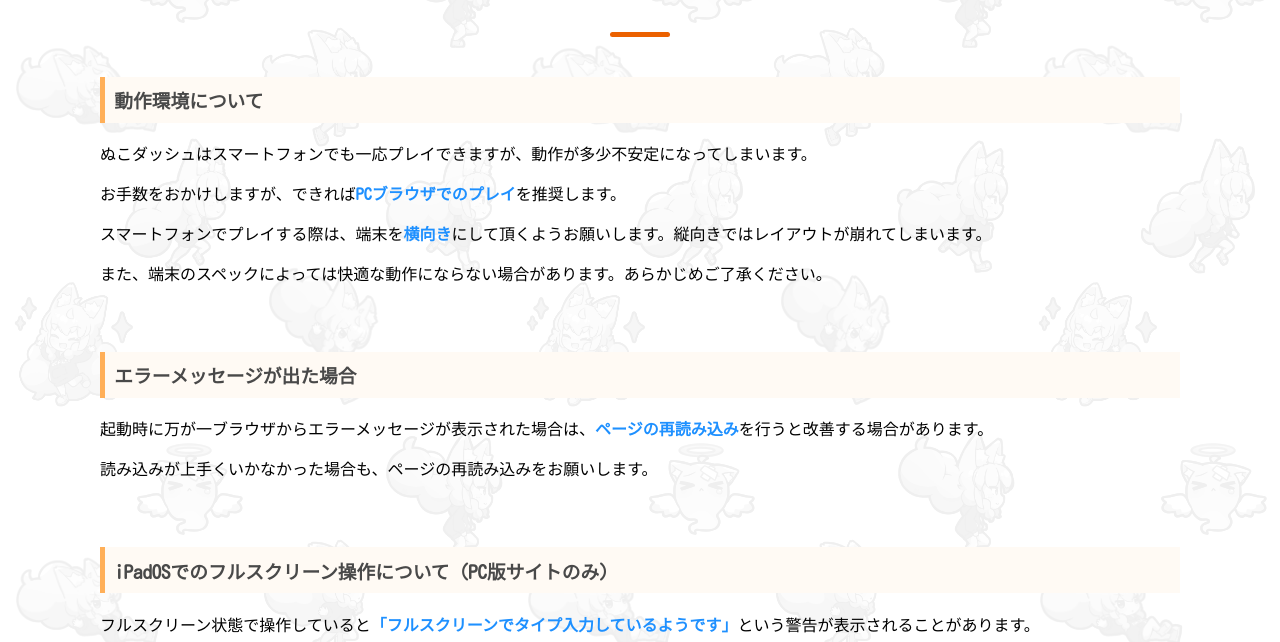
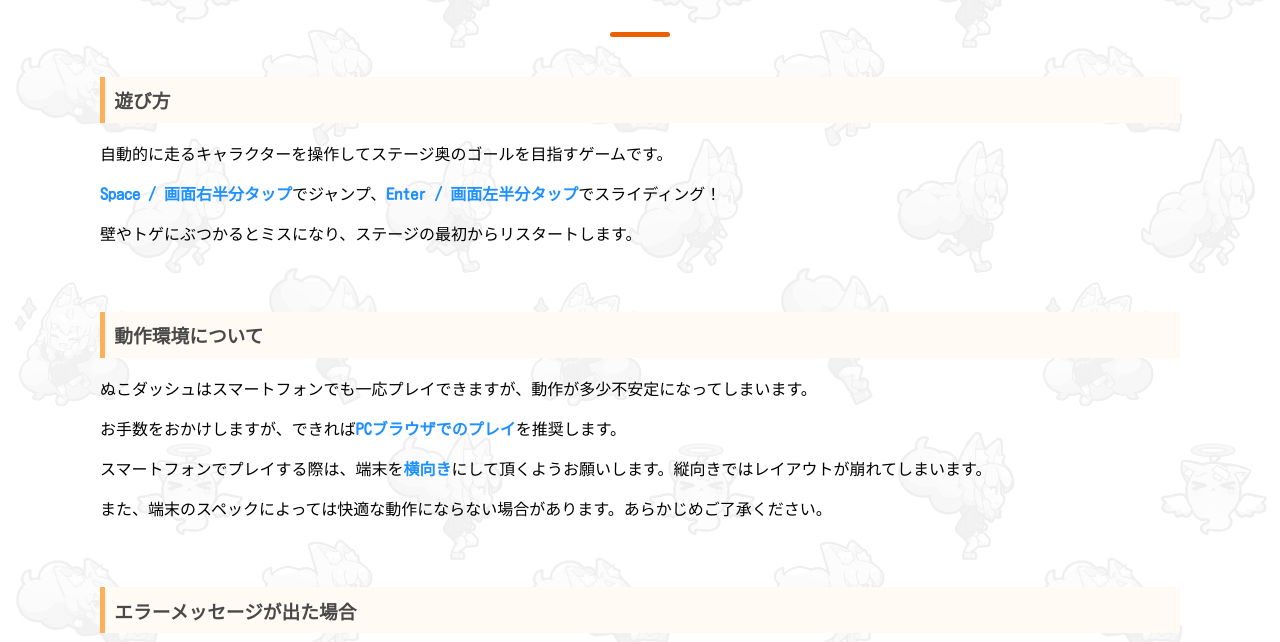
Before and after one commit to BattleNuko/NukoDashDev, a plain HTML site: page docs/help.html in a window 1280 px wide. Shown: the part 94-736 px from the top of the page. Drawn offline with Linux system fonts and the light colour scheme; a web font is replaced by a local one.

Commit message:
ヘルプページに遊び方追加

```diff
--- a/docs/help.html
+++ b/docs/help.html
@@ -3,7 +3,7 @@
   <head>
     <meta charset="utf-8">
     <meta http-equiv="Content-Type" content="text/html; charset=utf-8">
-    <title>動作について | NukoDash!</title>
+    <title>ヘルプページ | NukoDash!</title>
     <link rel="shortcut icon" href="TemplateData/favicon.ico">
     <link rel="stylesheet" href="TemplateData/style.css">
 
@@ -18,6 +18,12 @@
         <h1>ぬこダッシュ！ ヘルプページ</h1>
     </div>
     <div class = "align_left">
+        <h3><div class="head_sub">遊び方</div></h3>
+        <p>自動的に走るキャラクターを操作してステージ奥のゴールを目指すゲームです。</p>
+        <p><span class="font_blue">Space / 画面右半分タップ</span>でジャンプ、<span class="font_blue">Enter / 画面左半分タップ</span>でスライディング！</p>
+        <p>壁やトゲにぶつかるとミスになり、ステージの最初からリスタートします。</p>
+        <br>
+        <br>
         <h3><div class="head_sub">動作環境について</div></h3>
         <p>ぬこダッシュはスマートフォンでも一応プレイできますが、動作が多少不安定になってしまいます。</p>
         <p>お手数をおかけしますが、できれば<span class="font_blue">PCブラウザでのプレイ</span>を推奨します。</p>
```
Also changed, not shown: docs/index.html (+3 -1 lines).
